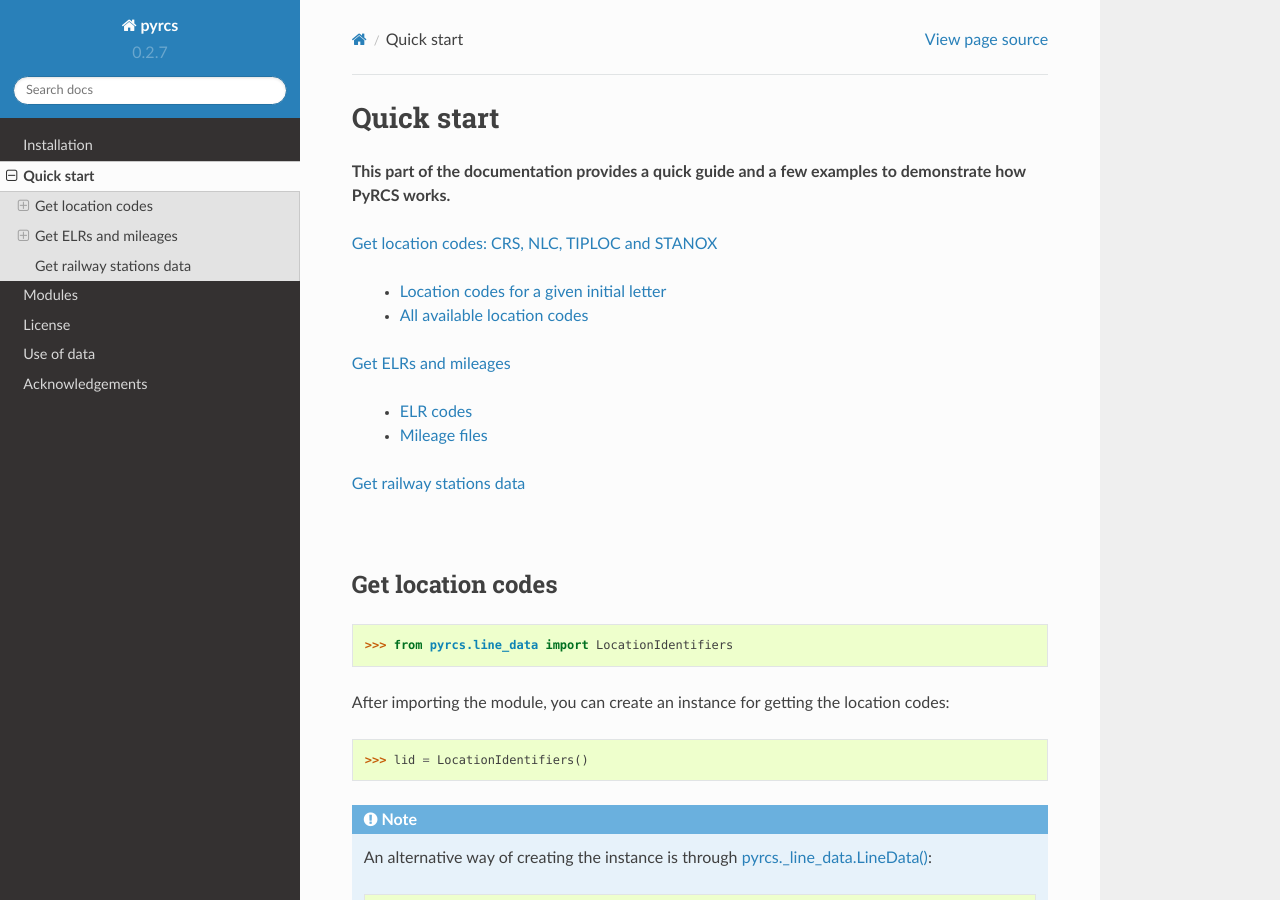
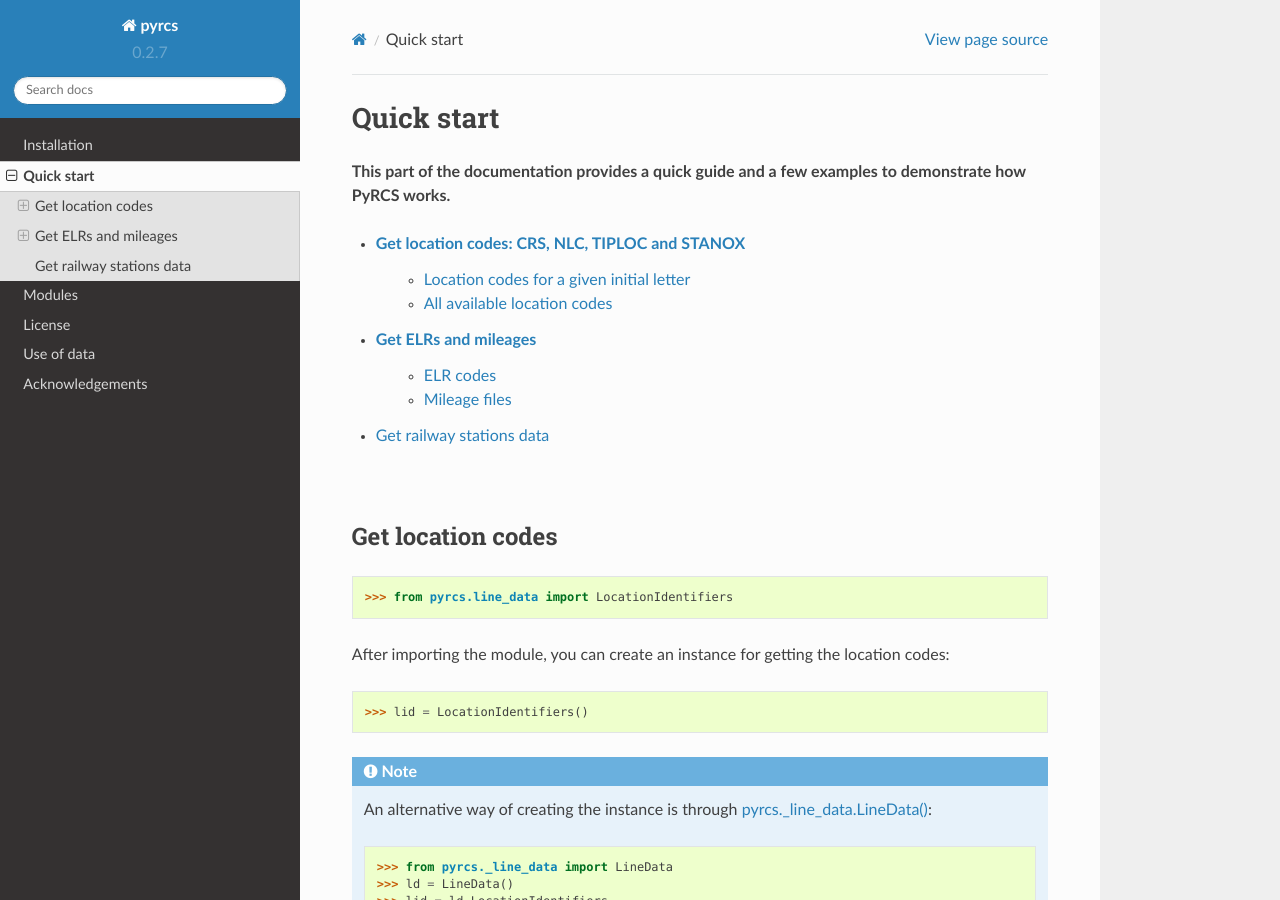
Before and after one commit to mikeqfu/pyrcs, a Sphinx documentation site: the page built from docs/source/quick-start.rst, in a window 1280 px wide and 900 px high. Built offline with Sphinx 7.4.7 and the Read the Docs theme 2.0.0, drawn with Linux system fonts in a browser that asks for light colours.

```diff
--- a/docs/source/quick-start.rst
+++ b/docs/source/quick-start.rst
@@ -4,17 +4,13 @@ Quick start
 
 **This part of the documentation provides a quick guide and a few examples to demonstrate how PyRCS works.**
 
-:ref:`Get location codes: CRS, NLC, TIPLOC and STANOX<qs-crs-nlc-tiploc-and-stanox>`
-
+- :ref:`Get location codes: CRS, NLC, TIPLOC and STANOX<qs-crs-nlc-tiploc-and-stanox>`
     - :ref:`Location codes for a given initial letter<qs-locations-beginning-with-a-given-letter>`
     - :ref:`All available location codes<qs-all-available-location-codes>`
-
-:ref:`Get ELRs and mileages<qs-elrs>`
-
-  -  :ref:`ELR codes<qs-elr-codes>`
-  -  :ref:`Mileage files<qs-mileage-files>`
-
-:ref:`Get railway stations data<qs-railway-stations-data>`
+- :ref:`Get ELRs and mileages<qs-elrs>`
+    - :ref:`ELR codes<qs-elr-codes>`
+    - :ref:`Mileage files<qs-mileage-files>`
+- :ref:`Get railway stations data<qs-railway-stations-data>`
 
 |
 
```
